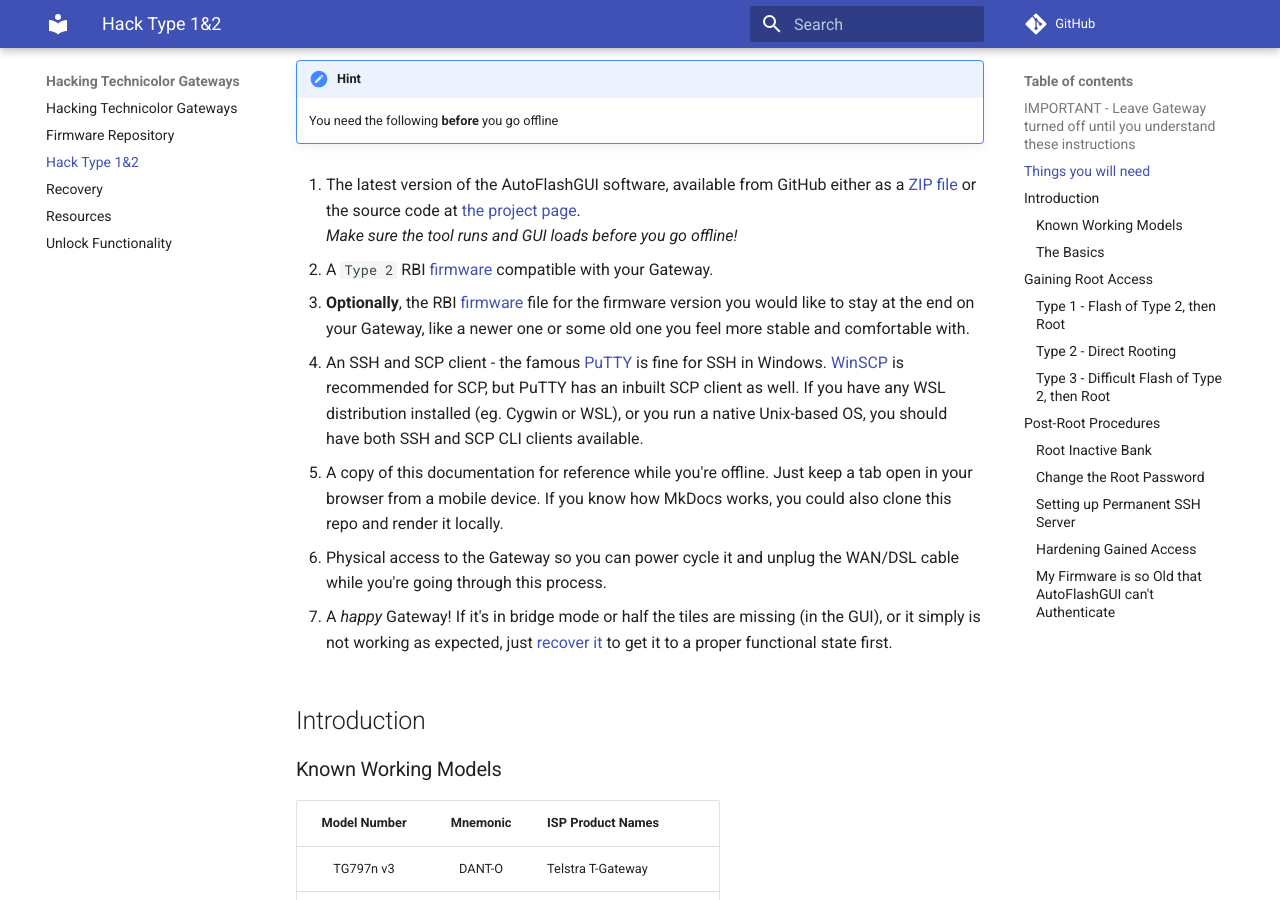
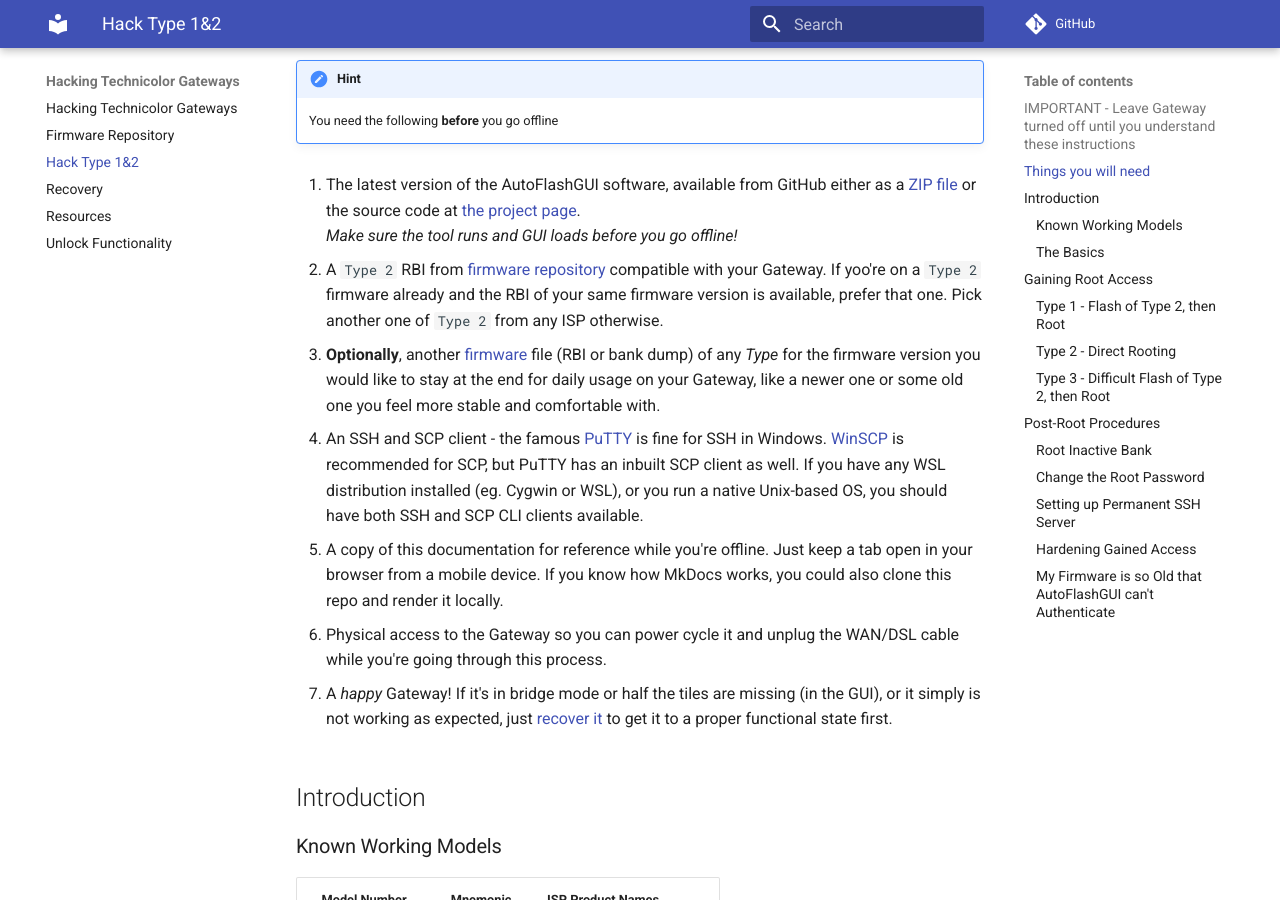
Before and after one commit to hack-technicolor/hack-technicolor, an MkDocs documentation site: the page built from docs/Hack Type 1&2.md, in a window 1280 px wide and 900 px high, scrolled down 429 px. Built offline with MkDocs 1.6.1 and Material for MkDocs 9.7.7, drawn with Linux system fonts in a browser that asks for light colours; comment, search, counter and statistics services are not loaded.

Commit message:
Avoid ambiguity. Improved fw type/fmt  requirement

```diff
--- a/docs/Hack Type 1&2.md
+++ b/docs/Hack Type 1&2.md
@@ -11,9 +11,9 @@
 1. The latest version of the AutoFlashGUI software, available from GitHub either as a  [ZIP file](https://github.com/mswhirl/autoflashgui/archive/master.zip) or the source code at [the project page](https://github.com/mswhirl/autoflashgui).
 *Make sure the tool runs and GUI loads before you go offline!*
 
-2. A `Type 2` RBI [firmware](/Firmware%20Repository/) compatible with your Gateway.
+2. A `Type 2` RBI from [firmware repository](/Firmware%20Repository/) compatible with your Gateway. If yoo're on a `Type 2` firmware already and the RBI of your same firmware version is available, prefer that one. Pick another one of `Type 2` from any ISP otherwise.
 
-3. **Optionally**, the RBI [firmware](/Firmware%20Repository/) file for the firmware version you would like to stay at the end on your Gateway, like a newer one or some old one you feel more stable and comfortable with.
+3. **Optionally**, another [firmware](/Firmware%20Repository/) file (RBI or bank dump) of any *Type* for the firmware version you would like to stay at the end for daily usage on your Gateway, like a newer one or some old one you feel more stable and comfortable with.
 
 4. An SSH and SCP client - the famous [PuTTY](https://www.chiark.greenend.org.uk/%7Esgtatham/putty/) is fine for SSH in Windows. [WinSCP](https://winscp.net/eng/download.php) is recommended for SCP, but PuTTY has an inbuilt SCP client as well. If you have any WSL distribution installed (eg. Cygwin or WSL), or you run a native Unix-based OS, you should have both SSH and SCP CLI clients available.
 
```
